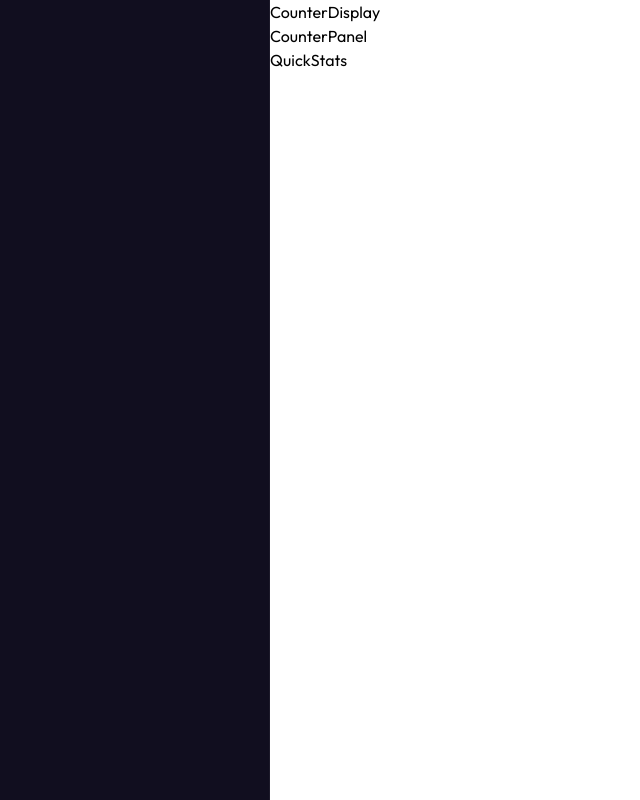
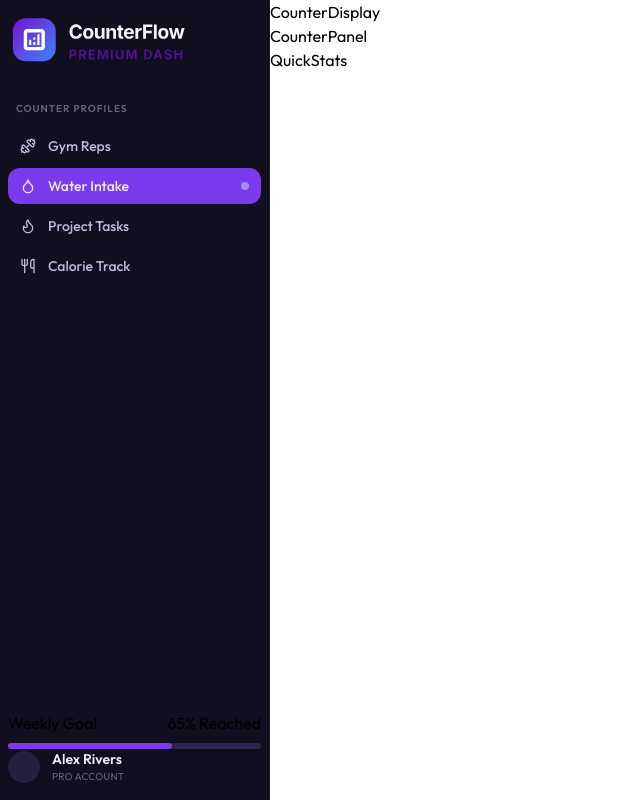
Before and after one commit to mano-coder/CounterFlow-app, a React (Vite) app: page / in a window 1280 px wide. Shown: the whole page, without its empty margins (0-640 px from the left). Built offline with nearby package versions, Linux system fonts and the light colour scheme.

Commit message:
feat: add sidebar
contains:
- logo
- profiles list with icons
- progress bar
- account section with settings icon

```diff
--- a/src/App.jsx
+++ b/src/App.jsx
@@ -1,17 +1,32 @@
+import { useState } from 'react'
+
 import Sidebar from "./components/Sidebar";
 import CounterPanel from "./components/CounterPanel";
 import CounterDisplay from "./components/CounterDisplay";
 import QuickStats from "./components/QuickStats";
 
+
+const initialProfiles = [
+  { id: "gym-reps", name: "Gym Reps", icon: "dumbbell" },
+  { id: "water-intake", name: "Water Intake", icon: "droplet" },
+  { id: "project-tasks", name: "Project Tasks", icon: "flame" },
+  { id: "calorie-track", name: "Calorie Track", icon: "utensils" },
+];
+
 export default function App() {
+  const [profiles, setProfiles ] = useState(initialProfiles)
+  const [activeId, setActiveId] = useState("water-intake")
+
+  const activeProfile = profiles.find((profile) => profile.id === activeId)
+
   return (
     <div className="flex h-screen bg-base overflow-hidden">
-    <Sidebar />
-    <main className="flex-1 flex flex-col overflow-y-auto">
-    <CounterDisplay />
-    <CounterPanel />
-    <QuickStats />
-    </main>
+      <Sidebar profiles={profiles} activeId={activeId} onSelectProfile={(id) => setActiveId(id)} />
+      <main className="flex-1 flex flex-col overflow-y-auto">
+        <CounterDisplay />
+        <CounterPanel />
+        <QuickStats />
+      </main>
     </div>
   );
 }
--- a/src/components/Sidebar.jsx
+++ b/src/components/Sidebar.jsx
@@ -1,5 +1,60 @@
-export default function Sidebar() {
+import logo from "../assets/images/logo.svg";
+import { ICON_MAP } from "../data/iconRegistry";
+import { CircleDashed } from "lucide-react";
+
+export default function Sidebar({ profiles, activeId, onSelectProfile }) {
   return (
-    <aside className="bg-bg-base w-[270px] flex flex-col h-full justify-between border-r border-white/5"></aside>
+    <aside className="bg-bg-base flex h-full w-[270px] flex-col justify-between border-r border-white/5">
+      <img src={logo} alt="CounterFlow logo" className="mt-4" />
+
+      <nav className="flex-1 overflow-y-auto px-2 py-4">
+        <p className="text-text-muted mb-3 px-2 text-[10px] font-semibold tracking-widest">
+          COUNTER PROFILES
+        </p>
+
+        {profiles.map((profile) => {
+          const Icon = ICON_MAP[profile.icon] ?? CircleDashed;
+          const isActive = profile.id === activeId;
+
+          return (
+            <div
+              key={profile.id}
+              onClick={() => onSelectProfile(profile.id)}
+              className={`mb-1 flex cursor-pointer items-center gap-3 rounded-xl px-3 py-2 ${isActive ? "bg-accent-primary text-text-primary" : "text-text-secondary hover:bg-bg-card"}`}
+            >
+              <Icon size={16} />
+              <span className="text-sm font-medium">{profile.name}</span>
+              {isActive && (
+                <div className="bg-accent-glow ml-auto h-2 w-2 rounded-full"></div>
+              )}
+            </div>
+          );
+        })}
+      </nav>
+      <div className="mb-4 px-2">
+        <div className="mb-2 flex justify-between">
+          <span>Weekly Goal</span>
+          <span>65% Reached</span>
+        </div>
+        <div className="bg-progress-track h-1.5 w-full rounded-full">
+          <div
+            className="bg-progress-fill h-1.5 rounded-full transition-all"
+            style={{ width: "65%" }}
+          />
+        </div>
+        <div className="flex items-center gap-3">
+          <div className="bg-bg-card h-8 w-8 rounded-full" />
+          {/* avatar placeholder */}
+          <div className="flex flex-col">
+            <span className="text-text-primary text-sm font-semibold">
+              Alex Rivers
+            </span>
+            <span className="text-text-muted text-[10px] tracking-wide">
+              PRO ACCOUNT
+            </span>
+          </div>
+        </div>
+      </div>
+    </aside>
   );
 }
```
